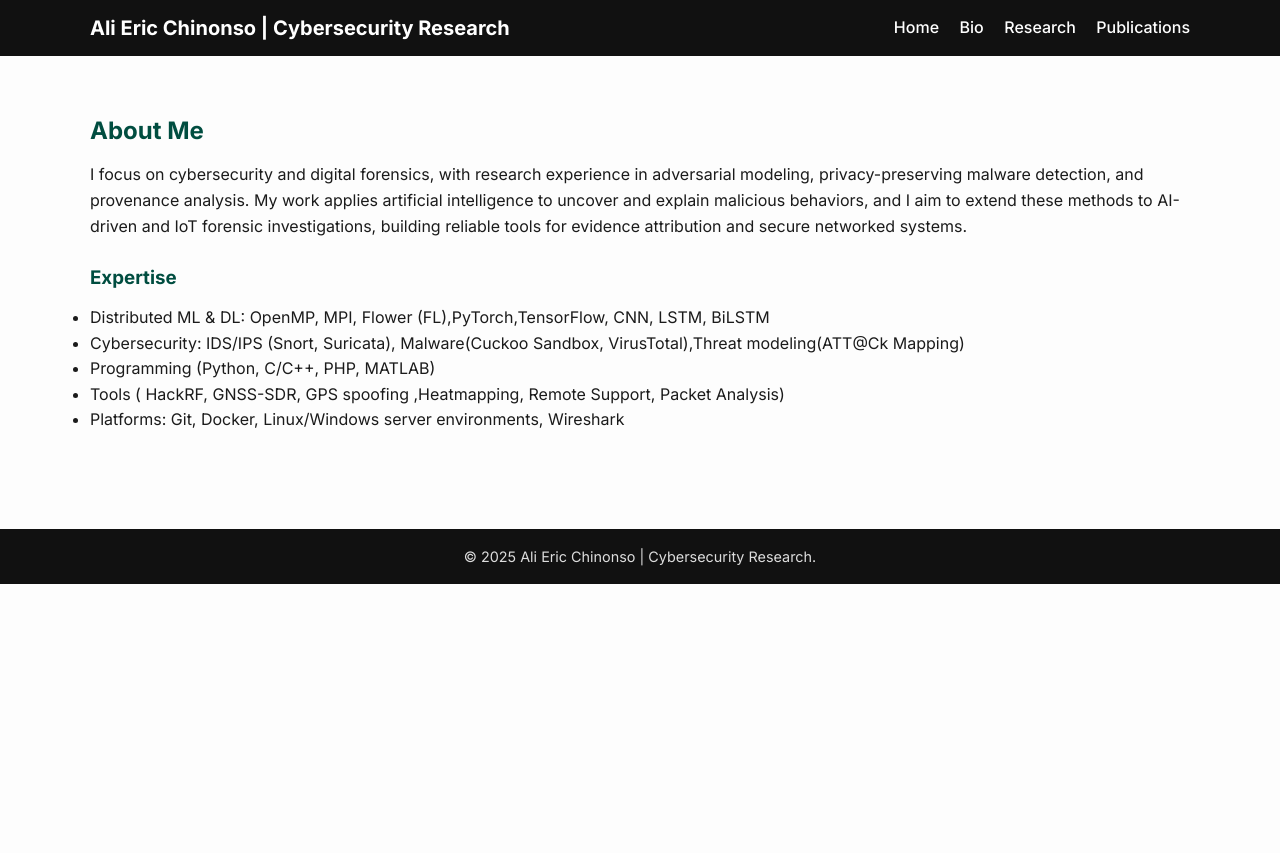
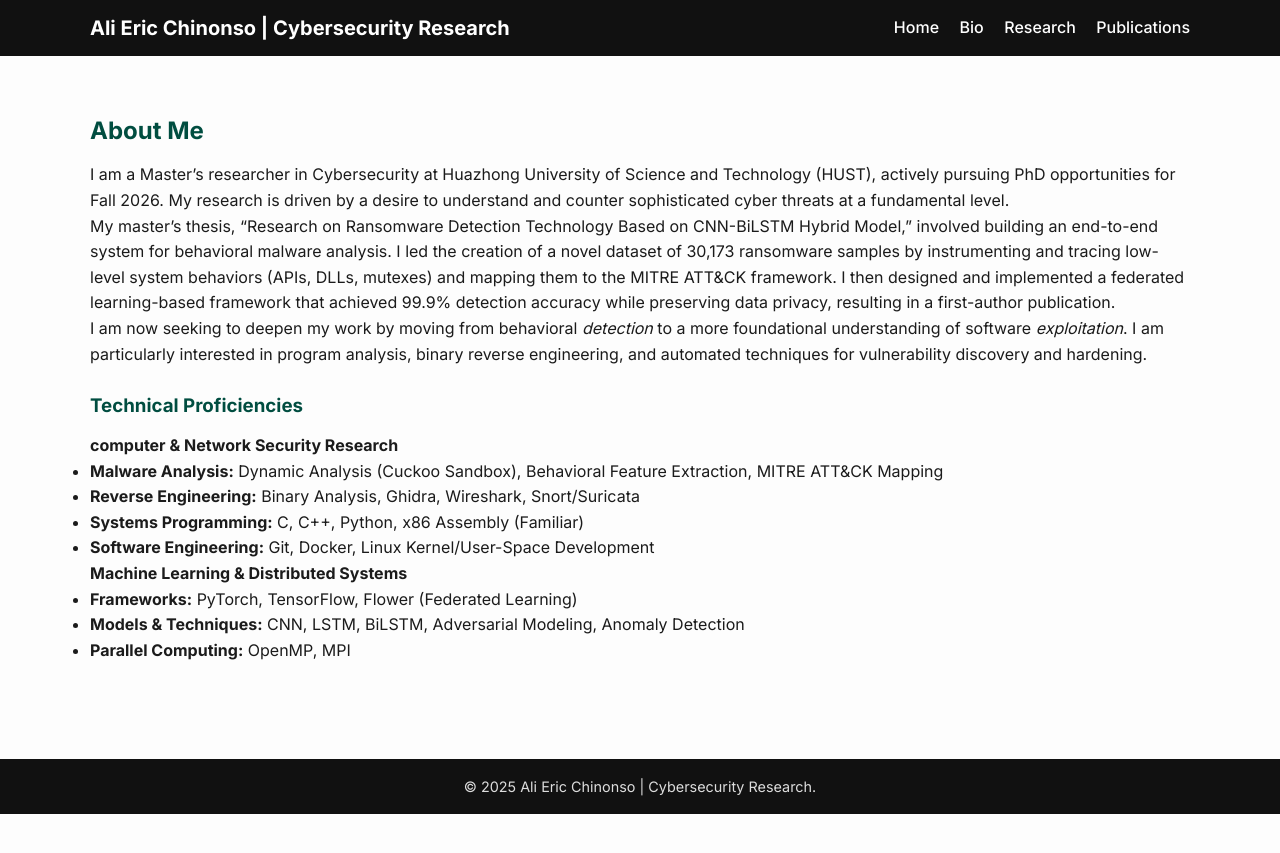
Before and after one commit to EmpireNetwork123/EmpireNetwork123.github.io, a Jekyll site: the page built from bio.md, in a window 1280 px wide. Shown: the top 853 px of the page. Built offline with Jekyll 4.4.1, drawn with Linux system fonts in a browser that asks for light colours.

Commit message:
Update bio.md

```diff
--- a/bio.md
+++ b/bio.md
@@ -6,11 +6,21 @@ permalink: /bio/
 
 ## About Me
 
-I focus on cybersecurity and digital forensics, with research experience in adversarial modeling, privacy-preserving malware detection, and provenance analysis. My work applies artificial intelligence to uncover and explain malicious behaviors, and I aim to extend these methods to AI-driven and IoT forensic investigations, building reliable tools for evidence attribution and secure networked systems.
+I am a Master's researcher in Cybersecurity at Huazhong University of Science and Technology (HUST), actively pursuing PhD opportunities for Fall 2026. My research is driven by a desire to understand and counter sophisticated cyber threats at a fundamental level.
 
-### Expertise
-- Distributed ML & DL: OpenMP, MPI, Flower (FL),PyTorch,TensorFlow, CNN, LSTM, BiLSTM
-- Cybersecurity: IDS/IPS (Snort, Suricata), Malware(Cuckoo Sandbox, VirusTotal),Threat modeling(ATT@Ck Mapping)
-- Programming (Python, C/C++, PHP, MATLAB)
-- Tools ( HackRF, GNSS-SDR, GPS spoofing ,Heatmapping, Remote Support, Packet Analysis)
-- Platforms: Git, Docker, Linux/Windows server environments, Wireshark
+My master's thesis, "Research on Ransomware Detection Technology Based on CNN-BiLSTM Hybrid Model," involved building an end-to-end system for behavioral malware analysis. I led the creation of a novel dataset of 30,173 ransomware samples by instrumenting and tracing low-level system behaviors (APIs, DLLs, mutexes) and mapping them to the MITRE ATT&CK framework. I then designed and implemented a federated learning-based framework that achieved 99.9% detection accuracy while preserving data privacy, resulting in a first-author publication.
+
+I am now seeking to deepen my work by moving from behavioral *detection* to a more foundational understanding of software *exploitation*. I am particularly interested in program analysis, binary reverse engineering, and automated techniques for vulnerability discovery and hardening.
+
+### Technical Proficiencies
+
+**computer & Network Security Research**
+- **Malware Analysis:** Dynamic Analysis (Cuckoo Sandbox), Behavioral Feature Extraction, MITRE ATT&CK Mapping
+- **Reverse Engineering:** Binary Analysis, Ghidra, Wireshark, Snort/Suricata
+- **Systems Programming:** C, C++, Python, x86 Assembly (Familiar)
+- **Software Engineering:** Git, Docker, Linux Kernel/User-Space Development
+
+**Machine Learning & Distributed Systems**
+- **Frameworks:** PyTorch, TensorFlow, Flower (Federated Learning)
+- **Models & Techniques:** CNN, LSTM, BiLSTM, Adversarial Modeling, Anomaly Detection
+- **Parallel Computing:** OpenMP, MPI
```
